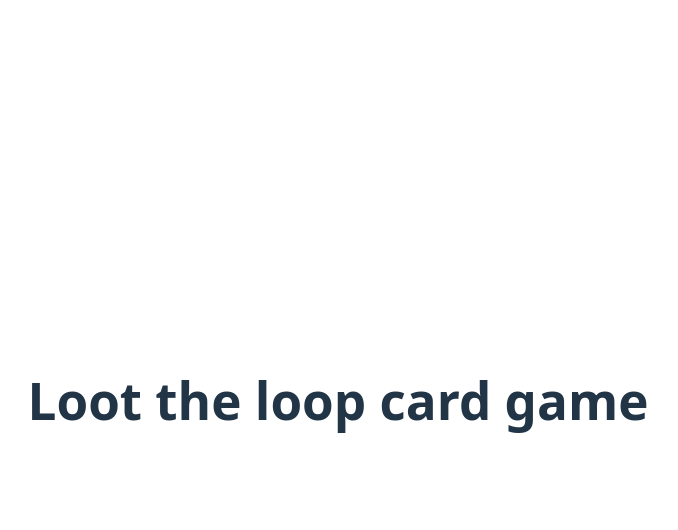
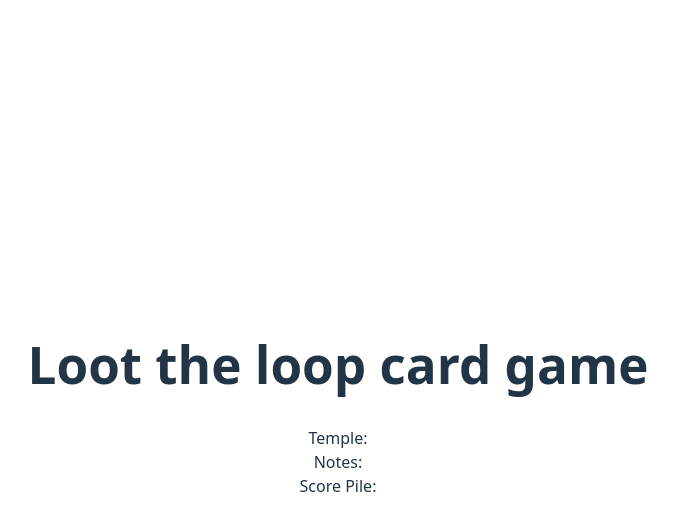
Before and after one commit to Ado-go/loot-the-loop, a React (Vite) app: page / in a window 1280 px wide. Both pictures are taken after a click on the button "Start the game". Shown: the top 530 px of the page, without its empty margins (302-980 px from the left). Built offline with nearby package versions, Linux system fonts and the light colour scheme.

Commit message:
feat: basic layout and card

```diff
--- a/src/App.tsx
+++ b/src/App.tsx
@@ -62,6 +62,13 @@ function App() {
           Start the game
         </button>
       )}
+      {!gameEnd && (
+        <div>
+          <div>Temple:</div>
+          <div>Notes:</div>
+          <div>Score Pile:</div>
+        </div>
+      )}
     </div>
   );
 }
```
Also changed, not shown: src/components/Card.tsx (added, +9 -0 lines).
